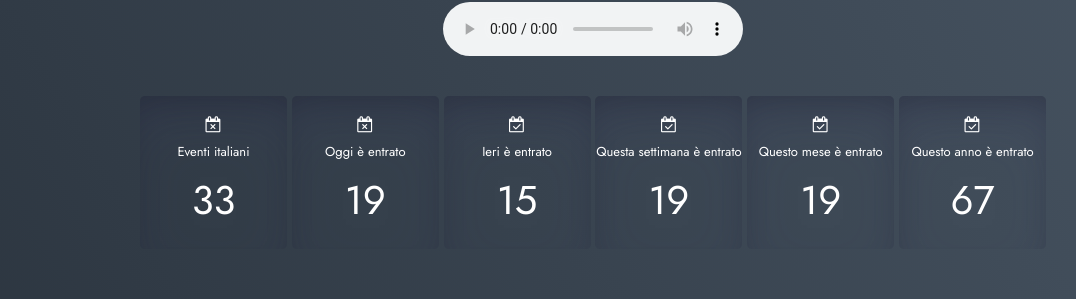
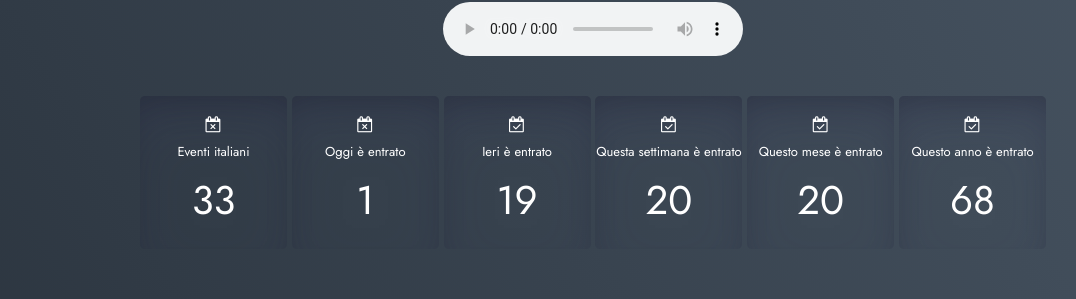
Before and after one commit to E21GL98/zezima-tools, a plain HTML site: page lucas-counter/lucas-counter.html in a window 1280 px wide. Shown: the part 132-431 px from the top of the page, without its empty margins (47-1123 px from the left). Drawn offline with nearby package versions, Linux system fonts and the light colour scheme.

Commit message:
Update lucas-counter.html

```diff
--- a/lucas-counter/lucas-counter.html
+++ b/lucas-counter/lucas-counter.html
@@ -25,31 +25,31 @@
     <div class="counter col_sixth">
         <i class="fa fa-calendar-times-o" aria-hidden="true"></i>
         <p class="count-text ">Oggi è entrato</p>
+        <h2 class="timer count-title count-number" data-to="1" data-speed="1"></h2>
+    </div>
+
+    <div class="counter col_sixth">
+        <i class="fa fa-calendar-check-o" aria-hidden="true"></i>
+        <p class="count-text ">Ieri è entrato</p>
         <h2 class="timer count-title count-number" data-to="19" data-speed="1"></h2>
     </div>
 
     <div class="counter col_sixth">
         <i class="fa fa-calendar-check-o" aria-hidden="true"></i>
-        <p class="count-text ">Ieri è entrato</p>
-        <h2 class="timer count-title count-number" data-to="15" data-speed="1"></h2>
-    </div>
-
-    <div class="counter col_sixth">
-        <i class="fa fa-calendar-check-o" aria-hidden="true"></i>
         <p class="count-text ">Questa settimana è entrato</p>
-        <h2 class="timer count-title count-number" data-to="19" data-speed="1"></h2>
+        <h2 class="timer count-title count-number" data-to="20" data-speed="1"></h2>
     </div>
 
     <div class="counter col_sixth">
         <i class="fa fa-calendar-check-o" aria-hidden="true"></i>
         <p class="count-text ">Questo mese è entrato</p>
-        <h2 class="timer count-title count-number" data-to="19" data-speed="1"></h2>
+        <h2 class="timer count-title count-number" data-to="20" data-speed="1"></h2>
     </div>
 
     <div class="counter col_sixth end">
         <i class="fa fa-calendar-check-o" aria-hidden="true"></i>
         <p class="count-text ">Questo anno è entrato</p>
-        <h2 class="timer count-title count-number" data-to="67" data-speed="1"></h2>
+        <h2 class="timer count-title count-number" data-to="68" data-speed="1"></h2>
     </div>
     <div class='icon-list'>
         <ul>
```
